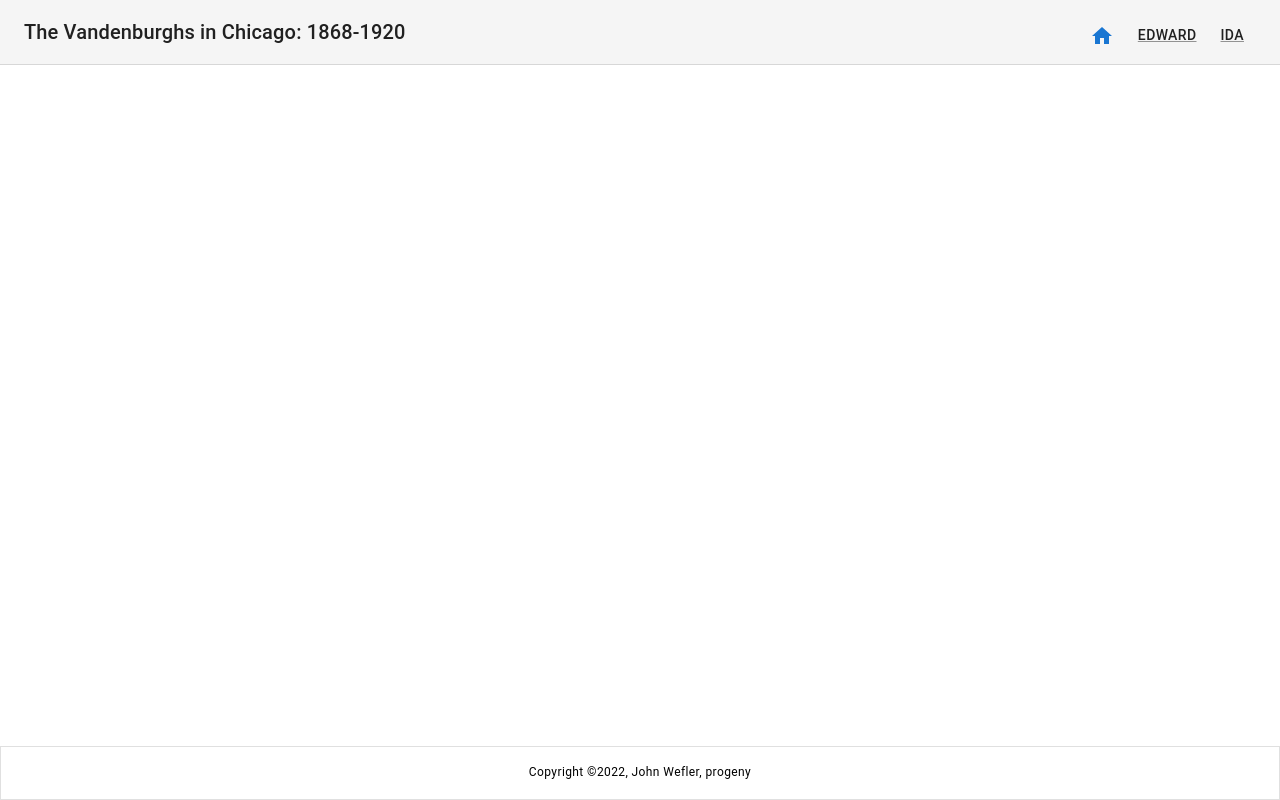
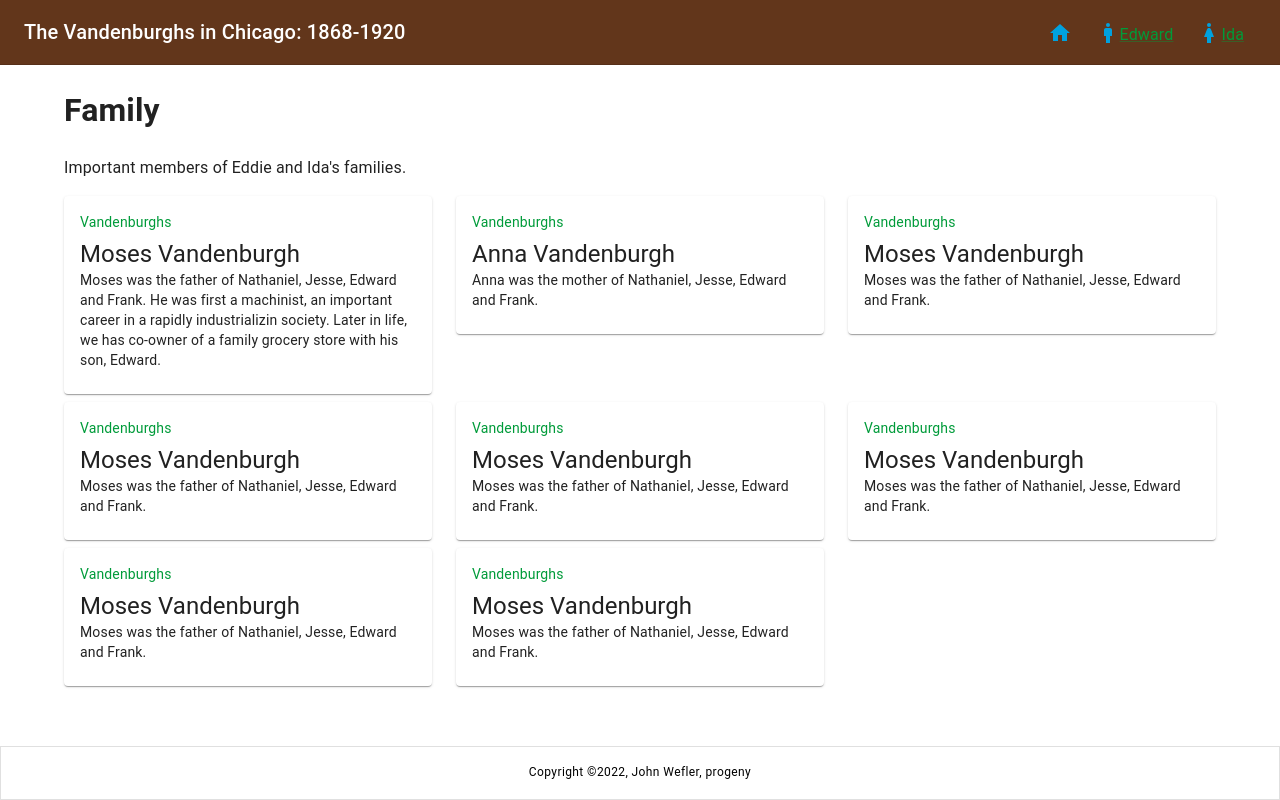
Before and after one commit to WefNET/ida-eddie-app, a React (Create React App) app: page /family in a window 1280 px wide. Built offline with nearby package versions, Linux system fonts and the light colour scheme; the HTML template or start-up script is replaced by a standard one.

Commit message:
Color theme and add'n components for Family

```diff
--- a/src/App.tsx
+++ b/src/App.tsx
@@ -5,20 +5,24 @@ import {
 	Route,
 	Routes,
 } from "react-router-dom";
-import { Home as HomeIcon } from '@mui/icons-material';
+import { Home as HomeIcon, Man, WomanTwoTone } from '@mui/icons-material';
 import './App.css';
 import Edward from './pages/edward';
 import Home from './pages/home';
 import Ida from './pages/ida';
+import { ThemeProvider } from '@emotion/react';
+import { ctaTheme } from './themes/cta-theme';
+import Family from './pages/family';
 
 function App() {
 	return (
+		<ThemeProvider theme={ctaTheme}>
 		<React.Fragment>
 			<GlobalStyles styles={{ ul: { margin: 0, padding: 0, listStyle: 'none' } }} />
 			<CssBaseline />
 			<AppBar
 				position="static"
-				color="default"
+				color="primary"
 				elevation={0}
 				sx={{ borderBottom: (theme) => `1px solid ${theme.palette.divider}` }}
 			>
@@ -32,23 +36,23 @@ function App() {
 							variant="button"
 							href="/"
 							sx={{ my: 1, mx: 1.5 }}>
-							<HomeIcon />
+							<HomeIcon color='info' />
 						</Lank>
 
 						<Lank
-							variant="button"
-							color="text.primary"
+							color="secondary"
 							href="/edward"
 							sx={{ my: 1, mx: 1.5 }}
 						>
+							<Man color='info' className='nav-home-icon'/>
 							Edward
 						</Lank>
 						<Lank
-							variant="button"
-							color="text.primary"
+							color="secondary"
 							href="/ida"
 							sx={{ my: 1, mx: 1.5 }}
 						>
+							<WomanTwoTone color='info' className='nav-home-icon'/>
 							Ida
 						</Lank>
 					</nav>
@@ -61,6 +65,7 @@ function App() {
 						<Route path="/" element={<Home />} />
 						<Route path="edward" element={<Edward />} />
 						<Route path="ida" element={<Ida />} />
+						<Route path="family" element={<Family />} />
 					</Routes>
 				</BrowserRouter>
 			</Container>
@@ -99,6 +104,7 @@ function App() {
 			</Paper>
 			{/* End footer */}
 		</React.Fragment>
+		</ThemeProvider>
 	);
 }
 
--- /dev/null
+++ b/src/components/person-card.tsx
@@ -0,0 +1,21 @@
+import { Card, CardContent, Typography } from "@mui/material";
+
+function PersonCard({ type, name, slug }: any) {
+	return (
+		<Card>
+			<CardContent>
+				<Typography sx={{ fontSize: 14 }} color="secondary" gutterBottom>
+					{type}
+				</Typography>
+				<Typography variant="h5" component="div">
+					{name}
+				</Typography>
+				<Typography variant="body2">
+					{slug}
+				</Typography>
+			</CardContent>
+		</Card>
+	)
+}
+
+export default PersonCard;
--- a/src/index.css
+++ b/src/index.css
@@ -15,7 +15,7 @@ code {
 
 .nav-home-icon {
     position: relative;
-    top: 8px;
+    top: 5px;
 }
 
 @media only screen and (max-width: 600px) {
--- /dev/null
+++ b/src/pages/family.tsx
@@ -0,0 +1,75 @@
+import { Box, Grid } from "@mui/material";
+import React from "react";
+import PersonCard from "../components/person-card";
+
+export default function Family() {
+	const family = [
+		{
+			"type": "Vandenburghs",
+			"name": "Moses Vandenburgh",
+			"slug": "Moses was the father of Nathaniel, Jesse, Edward and Frank. He was first a machinist, an important career in a rapidly industrializin society. Later in life, we has co-owner of a family grocery store with his son, Edward."
+		},
+		{
+			"type": "Vandenburghs",
+			"name": "Anna Vandenburgh",
+			"slug": "Anna was the mother of Nathaniel, Jesse, Edward and Frank."
+		},
+		{
+			"type": "Vandenburghs",
+			"name": "Moses Vandenburgh",
+			"slug": "Moses was the father of Nathaniel, Jesse, Edward and Frank."
+		},
+		{
+			"type": "Vandenburghs",
+			"name": "Moses Vandenburgh",
+			"slug": "Moses was the father of Nathaniel, Jesse, Edward and Frank."
+		},
+		{
+			"type": "Vandenburghs",
+			"name": "Moses Vandenburgh",
+			"slug": "Moses was the father of Nathaniel, Jesse, Edward and Frank."
+		},
+		{
+			"type": "Vandenburghs",
+			"name": "Moses Vandenburgh",
+			"slug": "Moses was the father of Nathaniel, Jesse, Edward and Frank."
+		},
+		{
+			"type": "Vandenburghs",
+			"name": "Moses Vandenburgh",
+			"slug": "Moses was the father of Nathaniel, Jesse, Edward and Frank."
+		},
+		{
+			"type": "Vandenburghs",
+			"name": "Moses Vandenburgh",
+			"slug": "Moses was the father of Nathaniel, Jesse, Edward and Frank."
+		},
+	];
+
+
+	return (
+		<React.Fragment>
+			<Box sx={{ flexGrow: 1 }}>
+				<h1>Family</h1>
+
+				<p>Important members of Eddie and Ida's families.</p>
+
+				<Grid container rowSpacing={1} columnSpacing={{ xs: 1, sm: 2, md: 3 }}>
+					{/* {names.map(function (name, index) {
+						return <li key={index}>{name}</li>;
+					})} */}
+					{family.map((_, index) => {
+						return (
+							<Grid item xs={4}>
+								<PersonCard type={_.type} name={_.name} slug={_.slug}></PersonCard>
+							</Grid>
+						)
+					})}
+
+				</Grid>
+			</Box>
+
+
+		</React.Fragment>
+	);
+}
--- /dev/null
+++ b/src/themes/cta-theme.ts
@@ -0,0 +1,18 @@
+import { createTheme } from '@mui/material';
+
+export const ctaTheme = createTheme({
+	palette: {
+	  primary: {
+		main: '#62361b',
+	  },
+	  secondary: {
+		main: '#009b3a',
+	  },
+	  error: {
+		main: '#c60c30',
+	  },
+	  info: {
+		main: '#00a1de',
+	  },
+	},
+  });
```
Also changed, not shown: src/components/ed-timeline.tsx (+42 -42 lines).
